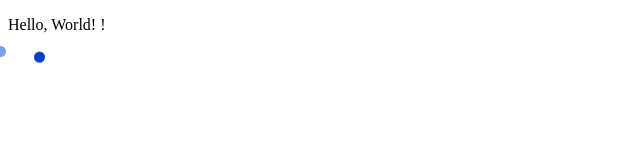
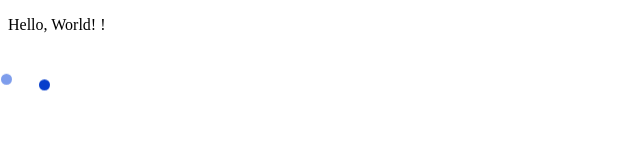
Before and after one commit to xoooxg/xoooxg.github.io, a plain HTML site: page index.html in a window 1280 px wide. Shown: the full height of the page, 0-640 px from the left. Drawn offline with Linux system fonts and the light colour scheme.

Commit message:
loader test

```diff
--- a/index.html
+++ b/index.html
@@ -10,6 +10,17 @@
     <p>Hello, World! !</p>
 
     <style>
+      .loading_box {
+        display: flex;
+        align-items: center;
+        align-content: center;
+        justify-content: space-between;
+        /* width: 3.9rem; */
+        height: 3.6rem;
+        /* margin-left: 50%;
+        margin-top: 70%;
+        transform: translateX(-50%) translateY(-50%); */
+      }
       .loader {
         position: relative;
         width: 0.7rem;
@@ -61,6 +72,8 @@
         }
       }
     </style>
-    <span class="loader"></span>
+    <div class="loading_box">
+      <span class="loader"></span>
+    </div>
   </body>
 </html>
```
